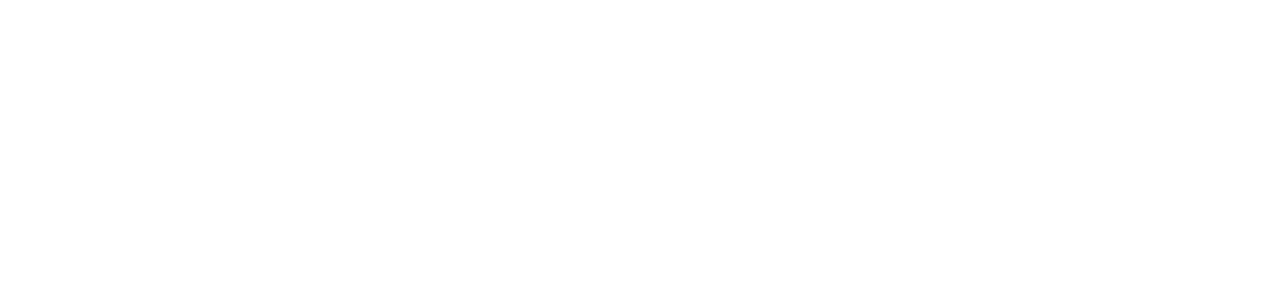
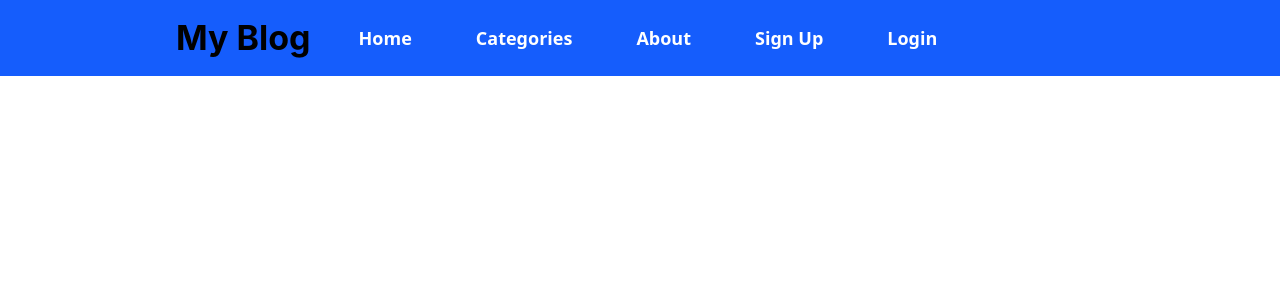
Before and after one commit to ankit11556/blog-app, a React (Vite) app in the folder frontend/: page / in a window 1280 px wide. Shown: the top 300 px of the page. Built offline with nearby package versions, Linux system fonts and the light colour scheme.

Commit message:
add navbar component

```diff
--- a/frontend/src/components/Navbar.jsx
+++ b/frontend/src/components/Navbar.jsx
@@ -1,11 +1,18 @@
-import { Container,Group, } from "@mantine/core";
+import { Container,Group,Title } from "@mantine/core";
 const Navbar = () =>{
   return (
-  <div>
-    <Container>
-     <Group>
-
-     </Group>
+    <div className="bg-blue-600 w-full">
+    <Container className="w-full p-4">
+      <Group className="w-full flex justify-between items-center ">
+        <Title >My Blog</Title>
+        <ul className="text-white p-2 flex space-x-16 ml-6 font-sans text-lg font-bold">
+        <li className="hover:text-gray-300 cursor-pointer hover:underline">Home</li>
+        <li className="hover:text-gray-300 cursor-pointer hover:underline">Categories</li>
+        <li className="hover:text-gray-300 cursor-pointer hover:underline">About</li>
+        <li className="hover:text-gray-300 cursor-pointer hover:underline">Sign Up</li>
+        <li className="hover:text-gray-300 cursor-pointer hover:underline">Login</li>
+        </ul>
+      </Group>
     </Container>
   </div>
   )
```
